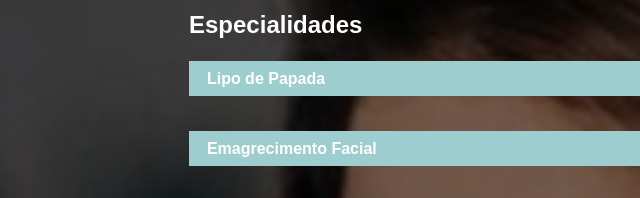
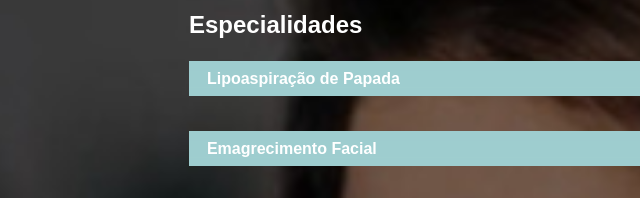
Before and after one commit to kaiquepardinho/teste, a plain HTML site: page projeto-ana/sobre/pgsobre.html in a window 1280 px wide. Shown: the part 569-767 px from the top of the page, 3-643 px from the left. Drawn offline with Linux system fonts and the light colour scheme.

Commit message:
commi 0909

```diff
--- a/projeto-ana/sobre/pgsobre.html
+++ b/projeto-ana/sobre/pgsobre.html
@@ -52,7 +52,7 @@
             <h2>Especialidades</h2>
             <article class="art" id="art1">
                 <div class="div-box posi-y">
-                    <div class="div-t posi-y">Lipo de Papada</div>
+                    <div class="div-t posi-y">Lipoaspiração de Papada</div>
                     <article class="art-t">
                         <aside class="asd" onclick="clickDown()"></aside>
                     </article>
```
